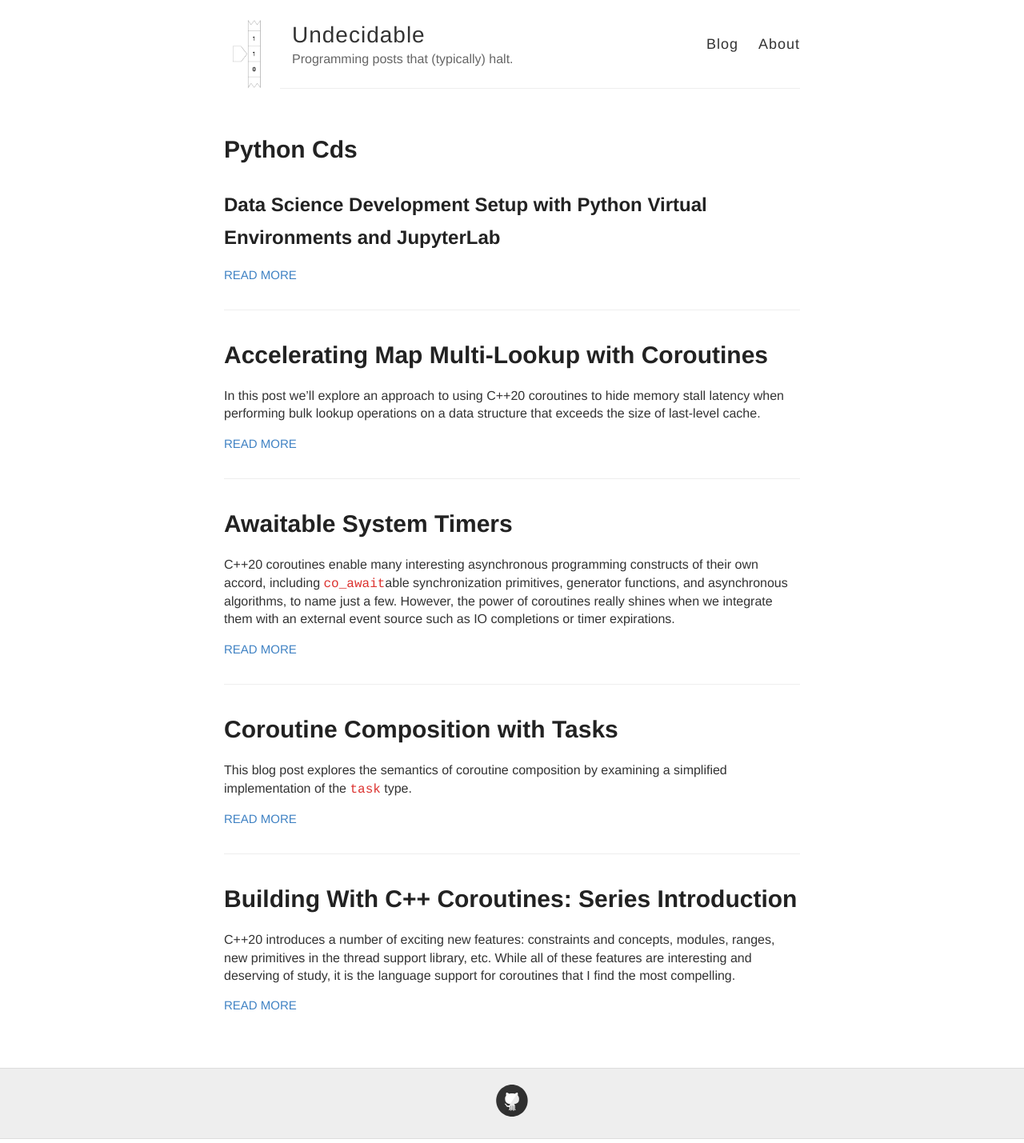
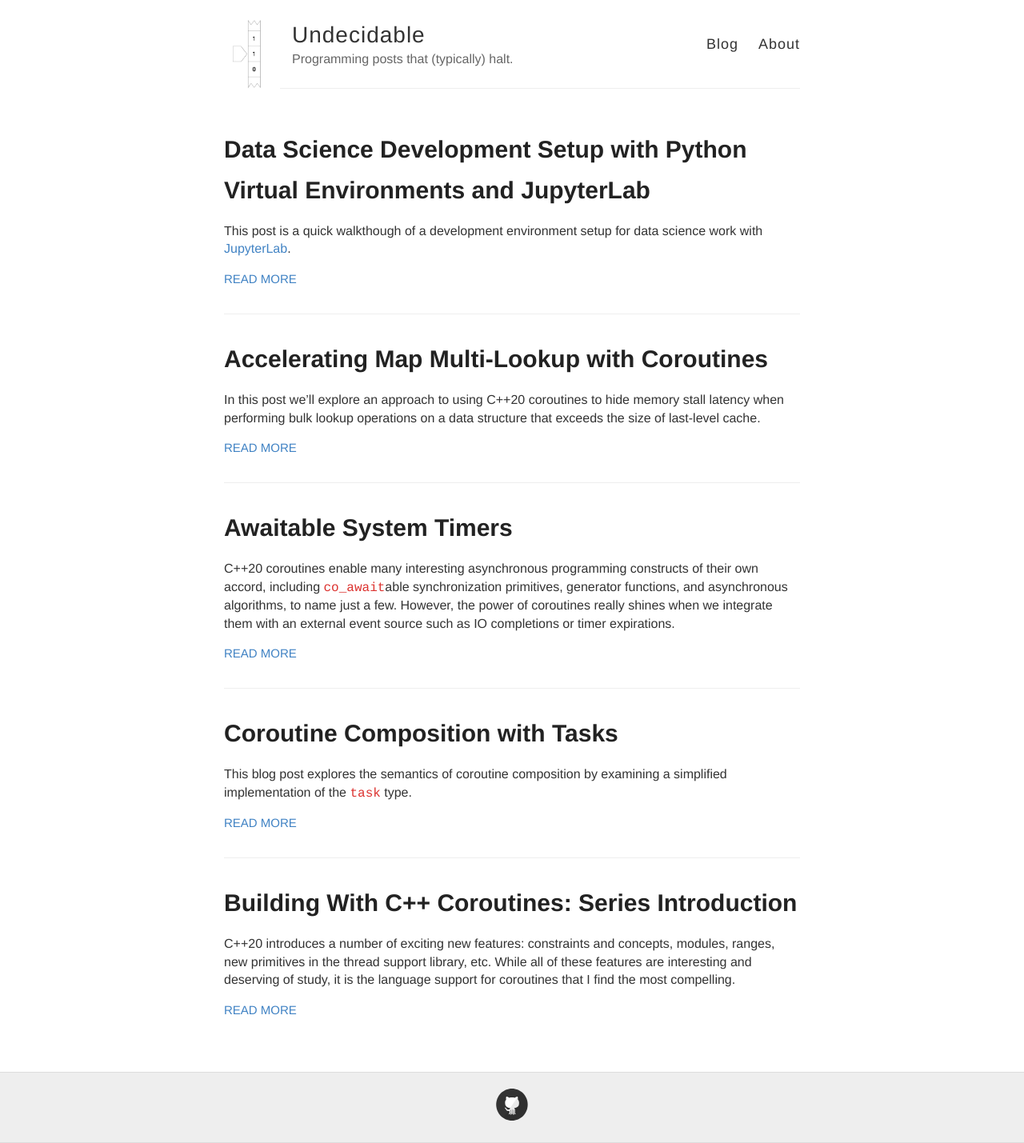
Before and after one commit to turingcompl33t/turingcompl33t.github.io, a Jekyll site: the page built from index.html, in a window 1280 px wide. Shown: the whole page at 80% size. Built offline with Jekyll 4.4.1, drawn with Linux system fonts in a browser that asks for light colours.

Commit message:
add post header

```diff
--- a/_posts/2020-9-07-Python-CDS.md
+++ b/_posts/2020-9-07-Python-CDS.md
@@ -1,4 +1,7 @@
-## Data Science Development Setup with Python Virtual Environments and JupyterLab
+---
+layout: post
+title: "Data Science Development Setup with Python Virtual Environments and JupyterLab"
+---
 
 This post is a quick walkthough of a development environment setup for data science work with [JupyterLab](https://jupyter.org/install.html).
 
```
